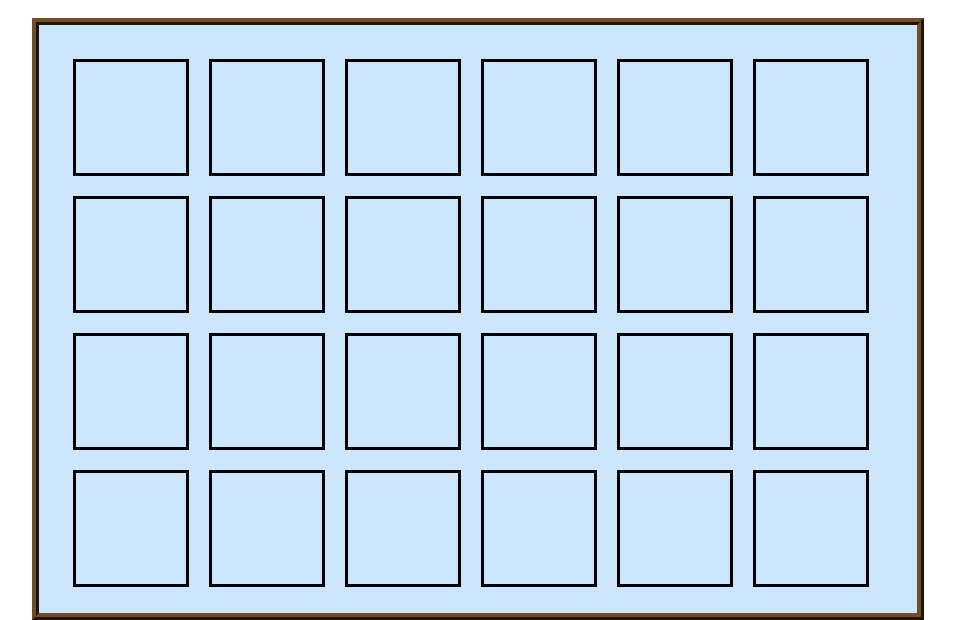
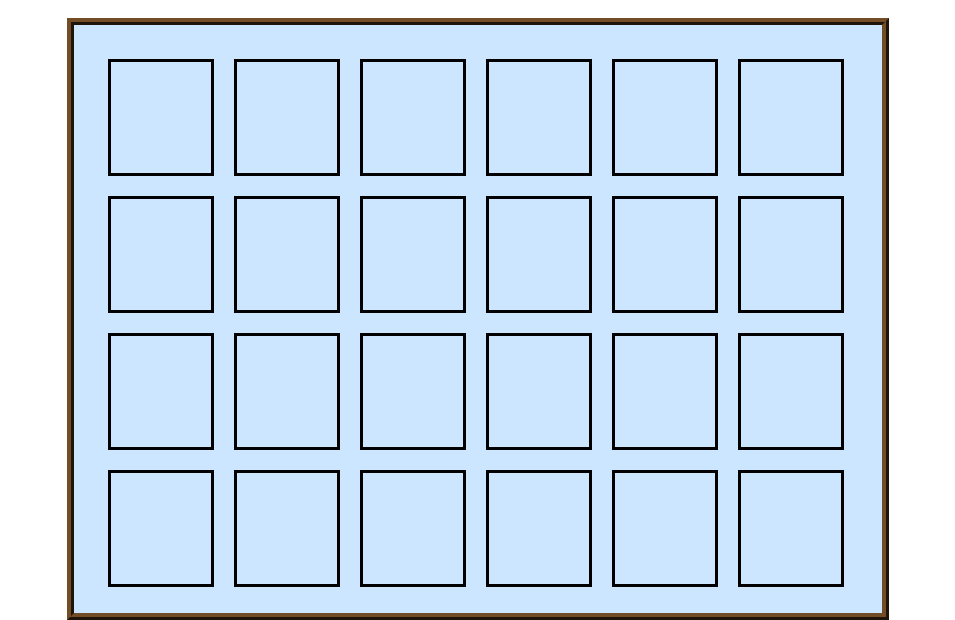
Before and after one commit to Martin11Guzman/MemoryGame, a plain HTML site: page memory.html in a window 1280 px wide. Shown: the part 328-948 px from the top of the page, without its empty margins (162-1117 px from the left). Drawn offline with Linux system fonts and the light colour scheme.

Commit message:
changed board width

```diff
--- a/memory.html
+++ b/memory.html
@@ -6,7 +6,7 @@
 div#memory_board{
 	background:#cce6ff;
 	border:#734d26 7px ridge;
-	width:830px;
+	width:760px;
 	height:540px;
 	padding:24px;
 	margin:0px auto;
@@ -14,7 +14,7 @@ div#memory_board{
 div#memory_board > div{
 	background: url(tile_bg.jpg) no-repeat;
 	border:#000 3px solid;
-	width:70px;
+	width:60px;
 	height:71px;
 	float:left;
 	margin:10px;
```
